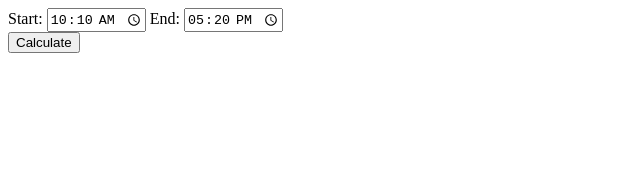
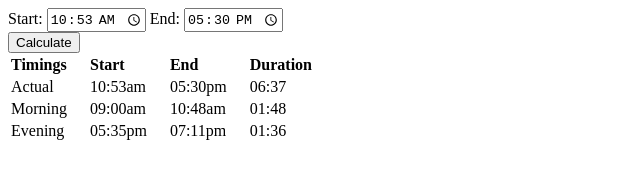
Before and after one commit to Soumik-Maji/tru-time-calc, a plain HTML site: page index.html in a window 1280 px wide. Both pictures are taken after a click on the button "Calculate". Shown: the whole page, without its empty margins (0-640 px from the left). Drawn offline with Linux system fonts and the light colour scheme.

Commit message:
Corrected time calculations. Next add 24hr input compatibility.

```diff
--- a/index.html
+++ b/index.html
@@ -10,16 +10,27 @@
 <body>
     <label>
         Start:
-        <input type="time" id="start" value="10:10">
+        <input type="time" id="start" value="10:53">
     </label>
     <label>
         End:
-        <input type="time" id="end" value="17:20">
+        <input type="time" id="end" value="17:30">
     </label>
     <br>
     <button id="btn">Calculate</button>
     <div id="outputs"></div>
 </body>
+
+<style>
+    th {
+        text-align: left;
+    }
+
+    td:not(:last-child) {
+        padding-right: 20px;
+    }
+</style>
+
 <script src="time.js"></script>
 <script src="main.js"></script>
 
--- a/main.js
+++ b/main.js
@@ -13,37 +13,45 @@ btnElm.addEventListener("click", () => {
 
     // CONSTANTS
     const gap = new Time("00:05");
-    const totalDuration = new Time("10:00"); // 10 hrs
+    const totalDuration = new Time("10:01"); // 10 hrs normal & 1 min for safety
 
     // CALCULATIONS
     const actualDuration = end.sub(start);
-    // if(actualDuration.greaterThan)
-    /*
-        CHECK IF ACTUAL DURARION IS >= 10 HR THEN SKIP EVERYTING.
-    */
+
+    if (actualDuration.greaterThanEqual(totalDuration)) // no need to calculate if total achieved
+        outputStr = "You have done enough already. Take some rest!";
+    else {
+        outputStr = `
+            <table>
+            <tr>
+                <th>Timings</th>
+                <th>Start</th>
+                <th>End</th>
+                <th>Duration</th>
+            </tr>
+        ` + outputStr;
 
         let fillerDuration = totalDuration.sub(actualDuration);
 
         const morningStart = new Time("09:00"); // hard start at 9am
-    let morningEnd = morningStart.add(fillerDuration);
-    if (morningEnd.greaterThan(start)) {
+        let morningEnd = new Time("09:00"); // keeping morning duration at zero
+
+        // if morning start + approverBenefitDuration < start then add morning time
+        const approverBenefitDuration = new Time("00:30");  // 30 min
+        if (!morningStart.add(approverBenefitDuration).greaterThanEqual(start)) {
+            morningEnd = morningStart.add(fillerDuration);
+
+            if (morningEnd.greaterThanEqual(start))
                 morningEnd = start.sub(gap);
+            outputStr += Time.print("Morning", morningStart, morningEnd);
+        }
         const morningDuration = morningEnd.sub(morningStart);
-        outputStr = Time.print("Morning", morningStart, morningEnd) + "\n" + outputStr;
-
         fillerDuration = fillerDuration.sub(morningDuration);
+        if (fillerDuration.greaterThanEqual(new Time("00:01"))) {   // if any filler is left
             const eveningStart = end.add(gap);
             const eveningEnd = eveningStart.add(fillerDuration);
-        outputStr += "\n" + Time.print("Evening", eveningStart, eveningEnd);
+            outputStr += Time.print("Evening", eveningStart, eveningEnd);
         }
-    else {
-        /*
-            if morning end is less than actual start & compensates the total duration
-        */
-        outputStr = Time.print("Morning", morningStart, morningEnd) + "\n" + outputStr;
     }
-
-    outputElm.innerText = outputStr;
+    outputElm.innerHTML = outputStr;
 });
-
-btnElm.click();
--- a/time.js
+++ b/time.js
@@ -15,38 +15,48 @@ class Time {
 
     show12() {
         let meridian = "am", displayHr = this.hr;
-        if (displayHr >= 12) {
+        if (displayHr > 12) {
             displayHr -= 12;
             meridian = "pm";
         }
         return `${Time.#format(displayHr)}:${Time.#format(this.min)}${meridian}`;
     }
 
-    add(time) {
-        const a = this.hr * 60 + this.min;
-        const b = time.hr * 60 + time.min;
-        const sum = a + b;
-        const newHr = Math.floor(sum / 60), newMin = sum % 60;
+    static print(message, start, end) {
+        return `
+            <tr>
+                <td>${message}</td>
+                <td>${start.show12()}</td>
+                <td>${end.show12()}</td>
+                <td>${end.sub(start).show24()}</td>
+            </tr>
+        `;
+    }
+
+    #toMin() {
+        return this.hr * 60 + this.min;
+    }
+
+    static #toTime(mins) {
+        const newHr = Math.floor(mins / 60), newMin = mins % 60;
         return new Time(`${newHr}:${newMin}`);
     }
 
-    sub(time) {
-        const a = this.hr * 60 + this.min;
-        const b = time.hr * 60 + time.min;
-        const sum = a - b;
-        const newHr = Math.floor(sum / 60), newMin = sum % 60;
-        return new Time(`${newHr}:${newMin}`);
+    add(time) {
+        const a = this.#toMin();
+        const b = time.#toMin();
+        const sum = a + b;
+        return Time.#toTime(sum);
     }
 
-    greaterThanEqual(time) {    // RECTIFY THIS FUNCTION TO WORK FOR >=
-        // return ((this.hr > time.hr) || (this.hr === time.hr && this.min > time.min));
-        if (this.hr > time.hr)
-            return true;
-        else if (this.hr === time.hr && this.min > time.min)
-            return true;
+    sub(time) {
+        const a = this.#toMin();
+        const b = time.#toMin();
+        const diff = a - b;
+        return Time.#toTime(diff);
     }
 
-    static print(message, start, end) {
-        return `${message}⫸ ${start.show12()} - ${end.show12()} → ${end.sub(start).show24()}`;
+    greaterThanEqual(time) {
+        return this.#toMin() >= time.#toMin();
     }
 }
```
Lines whose indentation alone changed are shown as unchanged.
